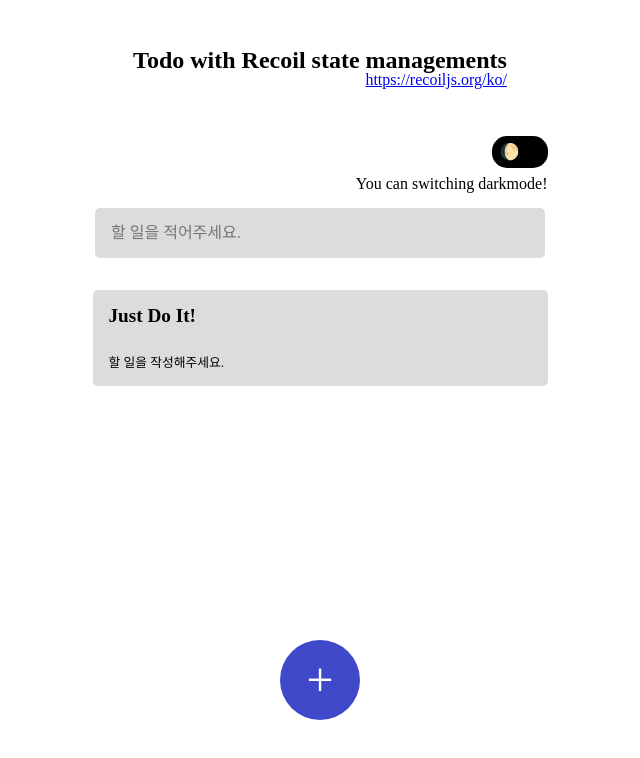
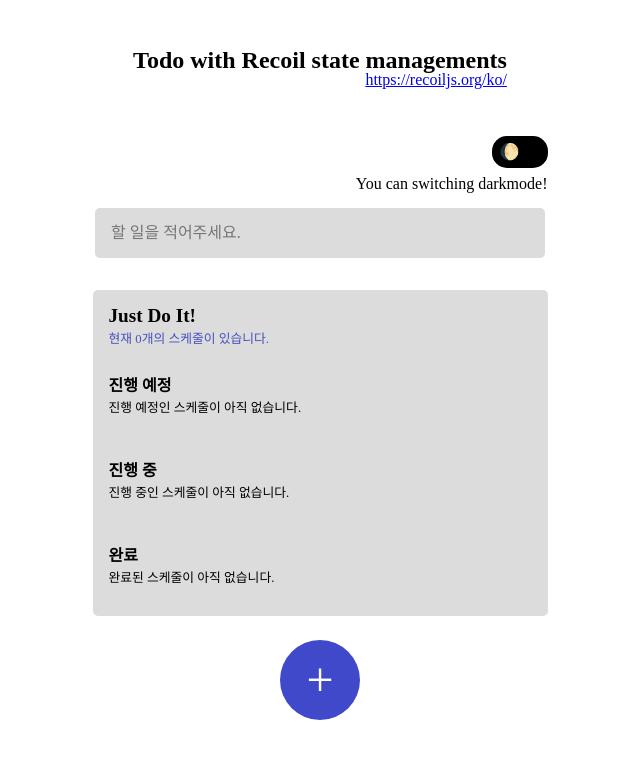
Before and after one commit to sangjunRay/Recoil-practice, a React (Create React App) app: page / in a window 1280 px wide. Shown: the top 758 px of the page, without its empty margins (320-960 px from the left). Built offline with nearby package versions, Linux system fonts and the light colour scheme.

Commit message:
recoil selector statetoDo seperate state toDo

```diff
--- a/src/atom.tsx
+++ b/src/atom.tsx
@@ -1,4 +1,4 @@
-import { atom } from 'recoil';
+import { atom, selector } from 'recoil';
 
 export interface IToDo {
 	id: number;
@@ -15,3 +15,23 @@ export const darkMode = atom({
 	key: 'darkmode',
 	default: false,
 });
+
+export const toDoCounterSelector = selector({
+	key: 'toDoCounterSelector',
+	get: ({ get }) => {
+		const toDos = get(toDoState);
+		return toDos.length;
+	},
+});
+
+export const toDoStateSelector = selector({
+	key: 'toDoStateSelector',
+	get: ({ get }) => {
+		const stateToDos = get(toDoState);
+		return [
+			stateToDos.filter((stateToDoss) => stateToDoss.category === '진행 중'),
+			stateToDos.filter((stateToDoss) => stateToDoss.category === '진행 예정'),
+			stateToDos.filter((stateToDoss) => stateToDoss.category === '완료'),
+		];
+	},
+});
--- a/src/common/font.tsx
+++ b/src/common/font.tsx
@@ -6,6 +6,7 @@ interface IFont {
 	fontColor?: string;
 	marginRight?: string;
 	marginBottom?: string;
+	marginTop?: string;
 }
 
 export const Font = styled.p<IFont>`
@@ -14,4 +15,5 @@ export const Font = styled.p<IFont>`
 	color: ${(props) => props.theme.color};
 	margin-right: ${(props) => props.marginRight};
 	margin-bottom: ${(props) => props.marginBottom};
+	margin-top: ${(props) => props.marginTop};
 `;
--- a/src/components/TodoList.tsx
+++ b/src/components/TodoList.tsx
@@ -1,6 +1,6 @@
 import { useRecoilValue, useSetRecoilState } from 'recoil';
 import styled from 'styled-components';
-import { darkMode, toDoState } from '../atom';
+import { darkMode, toDoCounterSelector, toDoStateSelector } from '../atom';
 import { Font } from '../common/font';
 import CreateToDo from './CreateToDo';
 import ToDo from './ToDo';
@@ -56,11 +56,10 @@ const DarkModeArticle = styled.article`
 `;
 
 function TodoList() {
-	const toDos = useRecoilValue(toDoState);
-	console.log(toDos, '할 일');
 	const setDarkFunction = useSetRecoilState(darkMode);
 	const darkmode = useRecoilValue(darkMode);
-
+	const toDoCount = useRecoilValue(toDoCounterSelector);
+	const [doing, toDo, done] = useRecoilValue(toDoStateSelector);
 	return (
 		<Container>
 			<Header>
@@ -79,14 +78,40 @@ function TodoList() {
 			</DarkModeArticle>
 			<CreateToDo />
 			<ToDoContainer style={{ boxSizing: 'border-box' }}>
-				<Font fontSize="1.2rem" fontWeight="600" fontColor="#19248b" marginBottom="2rem">
+				<Font fontSize="1.2rem" fontWeight="600" fontColor="#19248b" marginBottom="0.5rem">
 					Just Do It!
 				</Font>
-				{toDos[0] ? (
-					toDos.map((todo) => <ToDo key={todo.id} text={todo.text} id={+todo.id} category={todo.category} />)
+				<Font fontSize="0.8rem" fontWeight="500" marginBottom="2rem" style={{ color: '#4551be' }}>
+					현재 {toDoCount}개의 스케줄이 있습니다.
+				</Font>
+				<Font fontSize="1rem" fontWeight="600" fontColor="#19248b" marginBottom="0.5rem">
+					진행 예정
+				</Font>
+				{toDo[0] ? (
+					toDo.map((todo) => <ToDo key={todo.id} text={todo.text} id={+todo.id} category={todo.category} />)
 				) : (
-					<Font fontSize="0.8rem" fontWeight="400" fontColor="#5c69df">
-						할 일을 작성해주세요.
+					<Font fontSize="0.8rem" fontWeight="400" fontColor="#5c69df" marginBottom="1rem">
+						진행 예정인 스케줄이 아직 없습니다.
+					</Font>
+				)}
+				<Font fontSize="1rem" fontWeight="600" fontColor="#19248b" marginBottom="0.5rem" marginTop="3rem">
+					진행 중
+				</Font>
+				{doing[0] ? (
+					doing.map((todo) => <ToDo key={todo.id} text={todo.text} id={+todo.id} category={todo.category} />)
+				) : (
+					<Font fontSize="0.8rem" fontWeight="400" fontColor="#5c69df" marginBottom="1rem">
+						진행 중인 스케줄이 아직 없습니다.
+					</Font>
+				)}
+				<Font fontSize="1rem" fontWeight="600" fontColor="#19248b" marginBottom="0.5rem" marginTop="3rem">
+					완료
+				</Font>
+				{done[0] ? (
+					done.map((todo) => <ToDo key={todo.id} text={todo.text} id={+todo.id} category={todo.category} />)
+				) : (
+					<Font fontSize="0.8rem" fontWeight="400" fontColor="#5c69df" marginBottom="1rem">
+						완료된 스케줄이 아직 없습니다.
 					</Font>
 				)}
 			</ToDoContainer>
```
Also changed, not shown: 2 other files (tests, documents, lock files or other folders).
